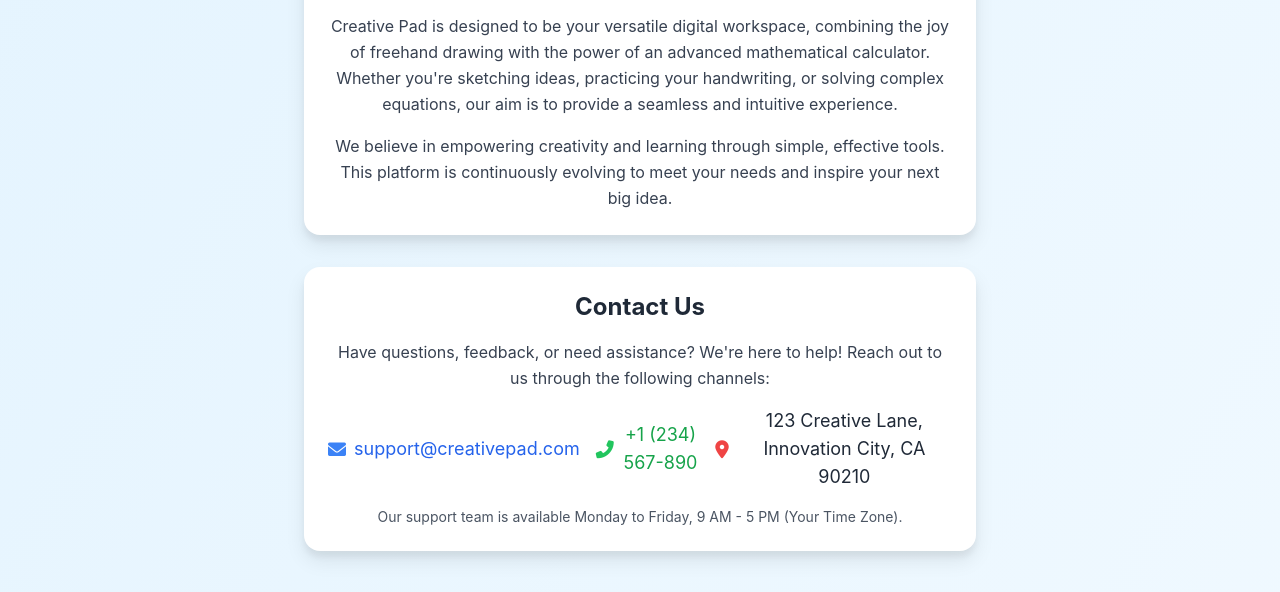
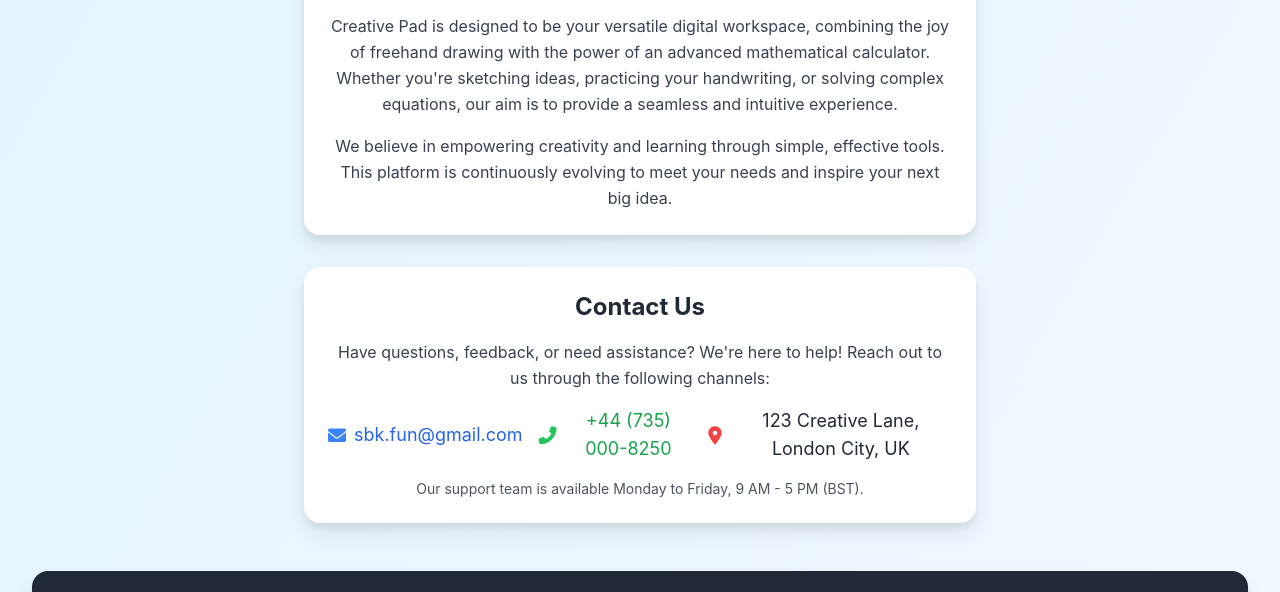
Before and after one commit to sbkshashi/CreativePad, a plain HTML site: page index.html in a window 1280 px wide. Shown: the part 1389-1981 px from the top of the page. Drawn offline with nearby package versions, Linux system fonts and the light colour scheme.

Commit message:
Update index.html

```diff
--- a/index.html
+++ b/index.html
@@ -242,19 +242,19 @@
         <div class="flex flex-col sm:flex-row items-center gap-4 text-gray-800 text-lg">
             <div class="flex items-center gap-2">
                 <i class="fas fa-envelope text-blue-500"></i>
-                <a href="mailto:support@creativepad.com" class="text-blue-600 hover:underline">support@creativepad.com</a>
+                <a href="mailto:sbk.fun@gmail.com" class="text-blue-600 hover:underline">sbk.fun@gmail.com</a>
             </div>
             <div class="flex items-center gap-2">
                 <i class="fas fa-phone-alt text-green-500"></i>
-                <a href="tel:+1234567890" class="text-green-600 hover:underline">+1 (234) 567-890</a>
+                <a href="tel:+447350008250" class="text-green-600 hover:underline">+44 (735) 000-8250</a>
             </div>
             <div class="flex items-center gap-2">
                 <i class="fas fa-map-marker-alt text-red-500"></i>
-                <span>123 Creative Lane, Innovation City, CA 90210</span>
+                <span>123 Creative Lane, London City, UK</span>
             </div>
         </div>
         <p class="text-sm text-gray-600 mt-4">
-            Our support team is available Monday to Friday, 9 AM - 5 PM (Your Time Zone).
+            Our support team is available Monday to Friday, 9 AM - 5 PM (BST).
         </p>
     </div>
 
```
